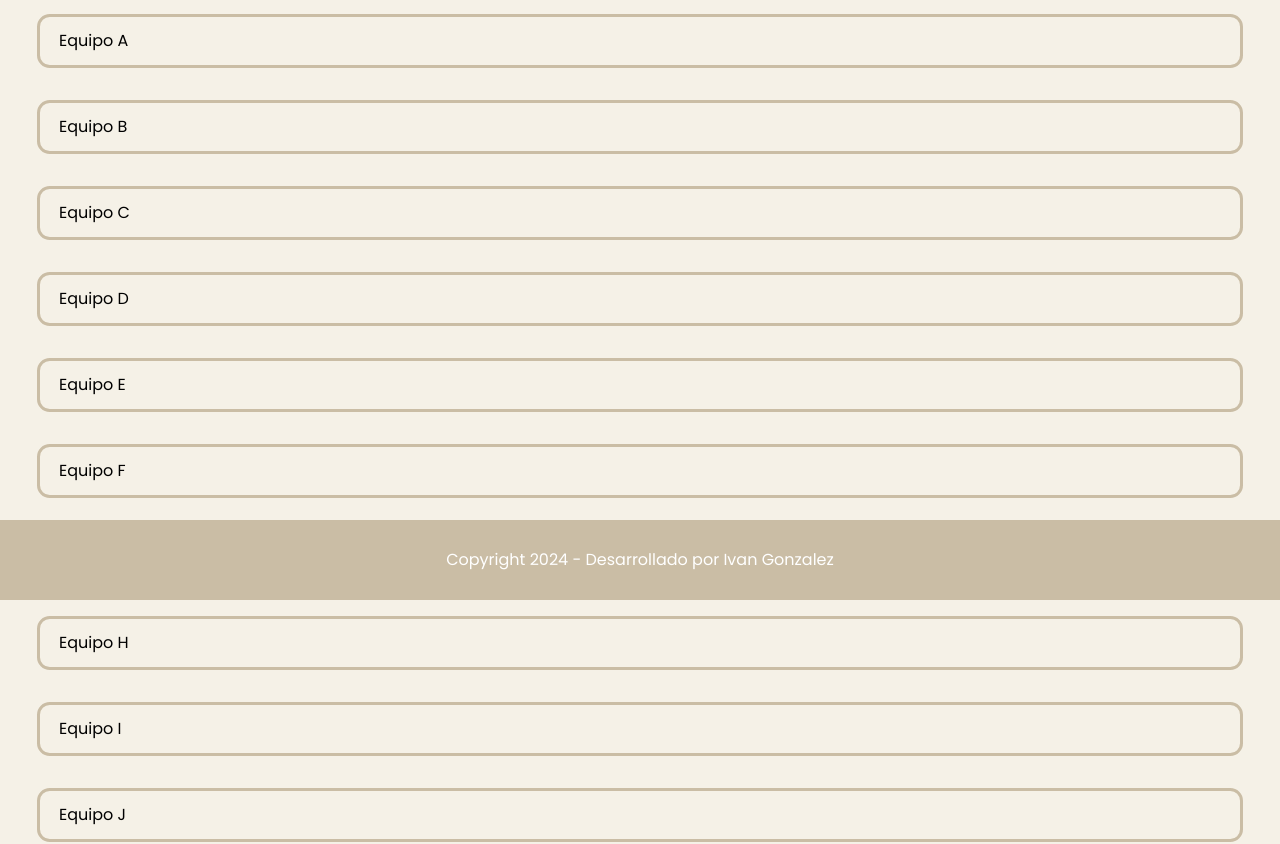
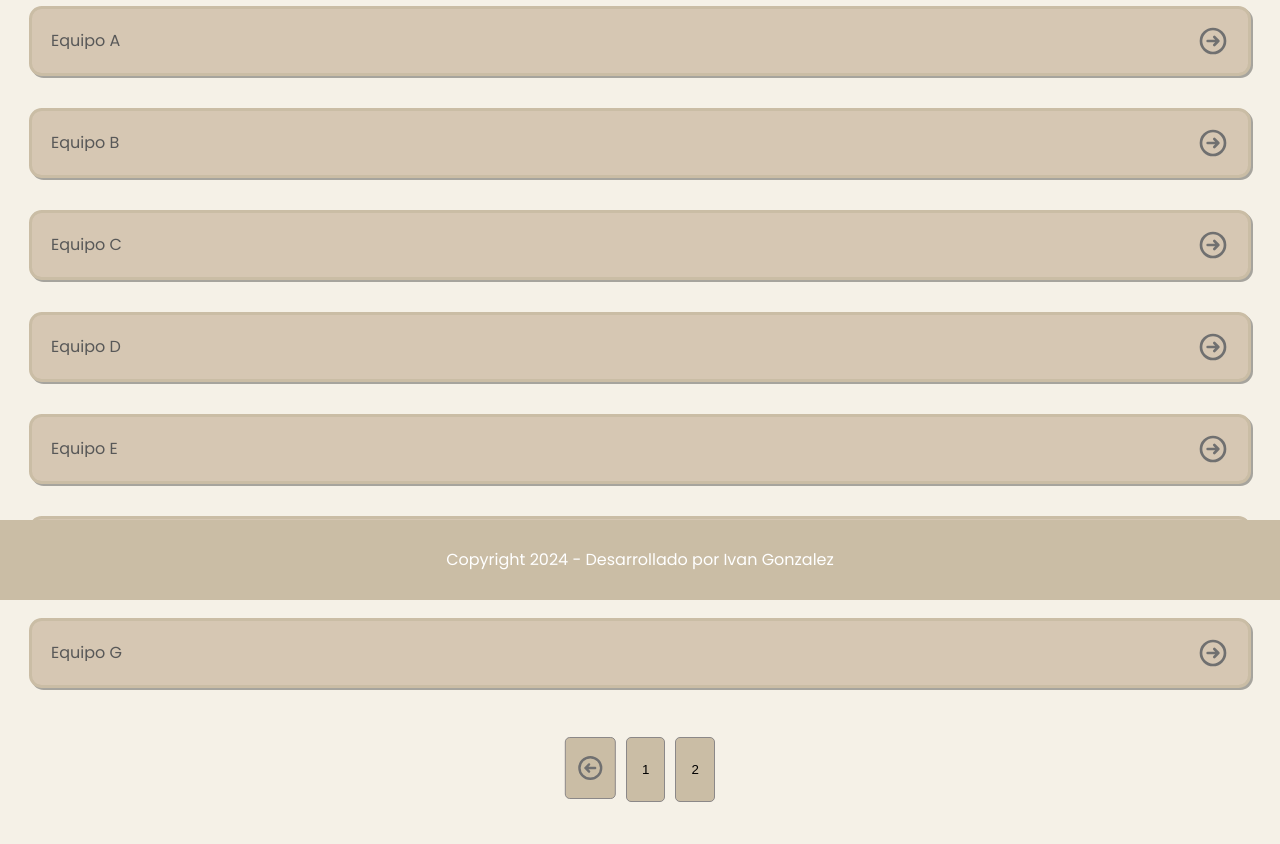
Before and after one commit to ivanugs/consulta-analisis-riesgo, a React (Create React App) app: page /equipos in a window 1280 px wide. Shown: the part 200-1044 px from the top of the page. After the commit the page ends 1022 px from the top, so only its background shows below. Built offline with nearby package versions, Linux system fonts and the light colour scheme.

Commit message:
feat: Se agregan cards para ver los equipos

```diff
--- a/src/components/Devices/Devices.css
+++ b/src/components/Devices/Devices.css
@@ -8,6 +8,7 @@
 main{
     font-family: "Poppins", sans-serif;
     font-style: normal;
+    min-height: 80vh;
 }
 
 .page_title{
@@ -23,7 +24,7 @@ main{
     flex-direction: column;
     align-items: center;
     gap: 2rem;
-    padding: 2.3rem;
+    padding: 1.8rem;
 }
 
 .card{
@@ -32,4 +33,59 @@ main{
     border-radius: 0.8rem;
     width: 100%;
     box-sizing: border-box;
+    background: #d6c7b3;
+    box-shadow: 2px 2px rgba(32, 32, 32, 0.37);
+    color: #585858;
+    display: flex;
+    justify-content: space-between;
+    align-items: center;
+    gap: 0.5rem;
+    cursor: pointer;
 }
+
+.card__title{
+    text-overflow: ellipsis;
+    overflow: hidden;
+    white-space: nowrap;
+}
+
+.card__icon{
+    width: 2rem;
+}
+
+.pagination {
+    display: flex;
+    flex-direction: row;
+    justify-content: center;
+    margin: 20px;
+}
+
+.pagination__back{
+    width: 1.8rem;
+    transform: rotate(180deg);
+    min-height: 50px;
+    background-color: var(--color-bg-header) ;
+    border: 1px solid rgb(139, 136, 136);
+    padding: 5px 10px;
+    margin: 0 5px;
+    cursor: pointer;
+    border-radius: 5px;
+}
+
+.pagination button {
+    background-color: var(--color-bg-header);
+    border: 1px solid rgb(139, 136, 136);
+    padding: 10px 15px;
+    margin: 0 5px;
+    cursor: pointer;
+    border-radius: 5px;
+}
+
+.pagination button:hover {
+    background-color: #d4ceca;
+}
+
+.pagination button:disabled {
+    background-color: #aaa;
+    cursor: not-allowed;
+}
--- a/src/components/Devices/Devices.js
+++ b/src/components/Devices/Devices.js
@@ -1,8 +1,12 @@
 import React, { useState, useEffect } from 'react';
-import "./Devices.css"
+import arrow from "../../img/device_icons/arrow.svg";
+import "./Devices.css";
+import { Link } from 'react-router-dom';
 
 const Devices = () => {
   const [equipos, setEquipos] = useState([]);
+  const [currentPage, setCurrentPage] = useState(1);
+  const equiposPerPage = 7; // Define cuántos equipos mostrar por página
 
   useEffect(() => {
     fetch("/database/db.json")
@@ -14,14 +18,33 @@ const Devices = () => {
       .catch(error => console.error('Error al cargar el archivo JSON:', error));
   }, []);
 
+  // Calcular los equipos a mostrar en la página actual
+  const indexOfLastEquipo = currentPage * equiposPerPage;
+  const indexOfFirstEquipo = indexOfLastEquipo - equiposPerPage;
+  const currentEquipos = equipos.slice(indexOfFirstEquipo, indexOfLastEquipo);
+
+  // Cambiar de página
+  const paginate = (pageNumber) => setCurrentPage(pageNumber);
+
   return (
     <main>
       <h1 className='page_title'>Listado de equipos</h1>
       <div className="card__container">
-        {equipos.map((equipo, index) => (
+        {currentEquipos.map((equipo, index) => (
           <div key={index} className="card">
-            <h2>{equipo.informacionGeneral.nombreDelEquipo}</h2>
+            <h2 className='card__title'>{equipo.informacionGeneral.nombreDelEquipo}</h2>
+            <img className='card__icon' src={arrow} alt='Arrow Icon' />
           </div>
+        ))}
+      </div>
+      <div className="pagination">
+        <Link to={`/`}>
+          <img className='pagination__back' src={arrow} alt='Arrow Icon' />
+        </Link>
+        {Array.from({ length: Math.ceil(equipos.length / equiposPerPage) }, (_, index) => (
+          <button key={index} onClick={() => paginate(index + 1)}>
+            {index + 1}
+          </button>
         ))}
       </div>
     </main>
@@ -30,4 +53,5 @@ const Devices = () => {
 
 export default Devices;
 
+
 /* https://uiverse.io/aadium/mighty-dog-12 */
--- a/src/components/Main/Main.css
+++ b/src/components/Main/Main.css
@@ -74,8 +74,14 @@
     font-weight: 600;
   }
 
+  .main__link{
+    font-size: 1.3rem;
+    font-weight: 600;
+    color: var(--color-font-main-header);
+  }
+
   .main__aclarations{
-    margin-top: 2rem;
+    margin: 1rem 0;
     color: var(--color-font-text);
   }
 
--- a/src/components/Main/Main.js
+++ b/src/components/Main/Main.js
@@ -2,6 +2,7 @@ import qr_icon from "../../img/main_icons/qr.png";
 import scan_icon from "../../img/main_icons/scan.png";
 import identify_icon from "../../img/main_icons/identify.png";
 import './Main.css';
+import { Link } from "react-router-dom";
 
 function Main() {
   return (
@@ -27,6 +28,9 @@ function Main() {
                 </div>
                 </div>
                 <p className="main__subtitle">¡Y listo!</p>
+                <Link className="main__link" to={`/equipos`}>
+                    <h2>Consultar listado de equipos</h2>
+                </Link>
             </div>
             <div className="main__aclarations">
                 <p>Cualquier aclaracion o duda consulta a tu equipo de EHS local.</p>
```
Also changed, not shown: src/img/device_icons/arrow.svg (added).
